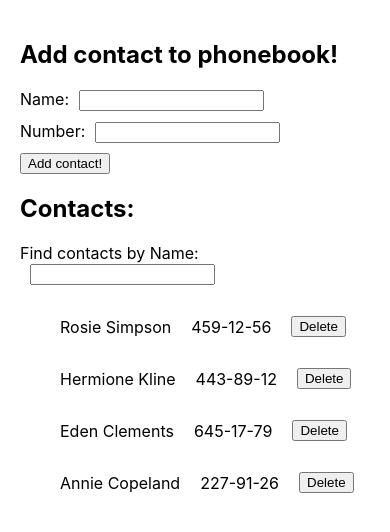
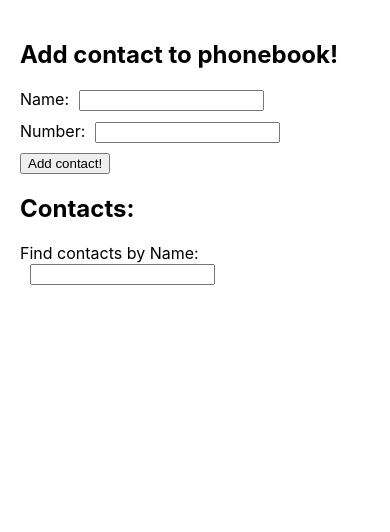
Before and after one commit to MakrFrost/goit-react-hw-06-phonebook, a React (Create React App) app: page / in a window 390 px wide. Shown: the top 532 px of the page. Built offline with nearby package versions, Linux system fonts and the light colour scheme.

Commit message:
Update Phonebook.jsx

```diff
--- a/src/components/Phonebook/Phonebook.jsx
+++ b/src/components/Phonebook/Phonebook.jsx
@@ -8,10 +8,10 @@
 function Phonebook() {
   const [filter, setFilter] = useState('');
   const [contacts, setContacts] = useState([
-    { id: 'id-1', name: 'Rosie Simpson', number: '459-12-56' },
-    { id: 'id-2', name: 'Hermione Kline', number: '443-89-12' },
-    { id: 'id-3', name: 'Eden Clements', number: '645-17-79' },
-    { id: 'id-4', name: 'Annie Copeland', number: '227-91-26' },
+    // { id: 'id-1', name: 'Rosie Simpson', number: '459-12-56' },
+    // { id: 'id-2', name: 'Hermione Kline', number: '443-89-12' },
+    // { id: 'id-3', name: 'Eden Clements', number: '645-17-79' },
+    // { id: 'id-4', name: 'Annie Copeland', number: '227-91-26' },
   ]);
 
   useEffect(() => {
```
